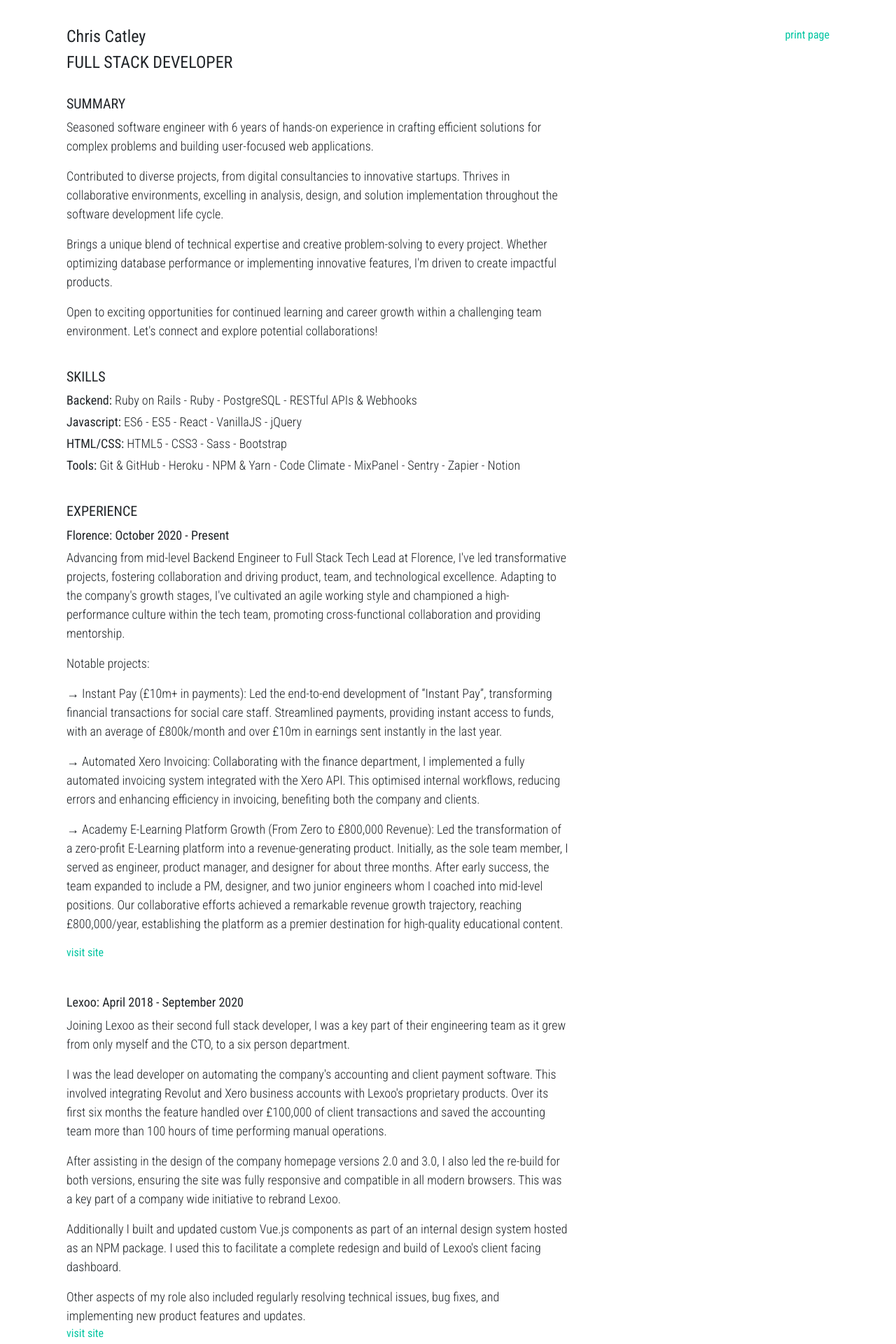
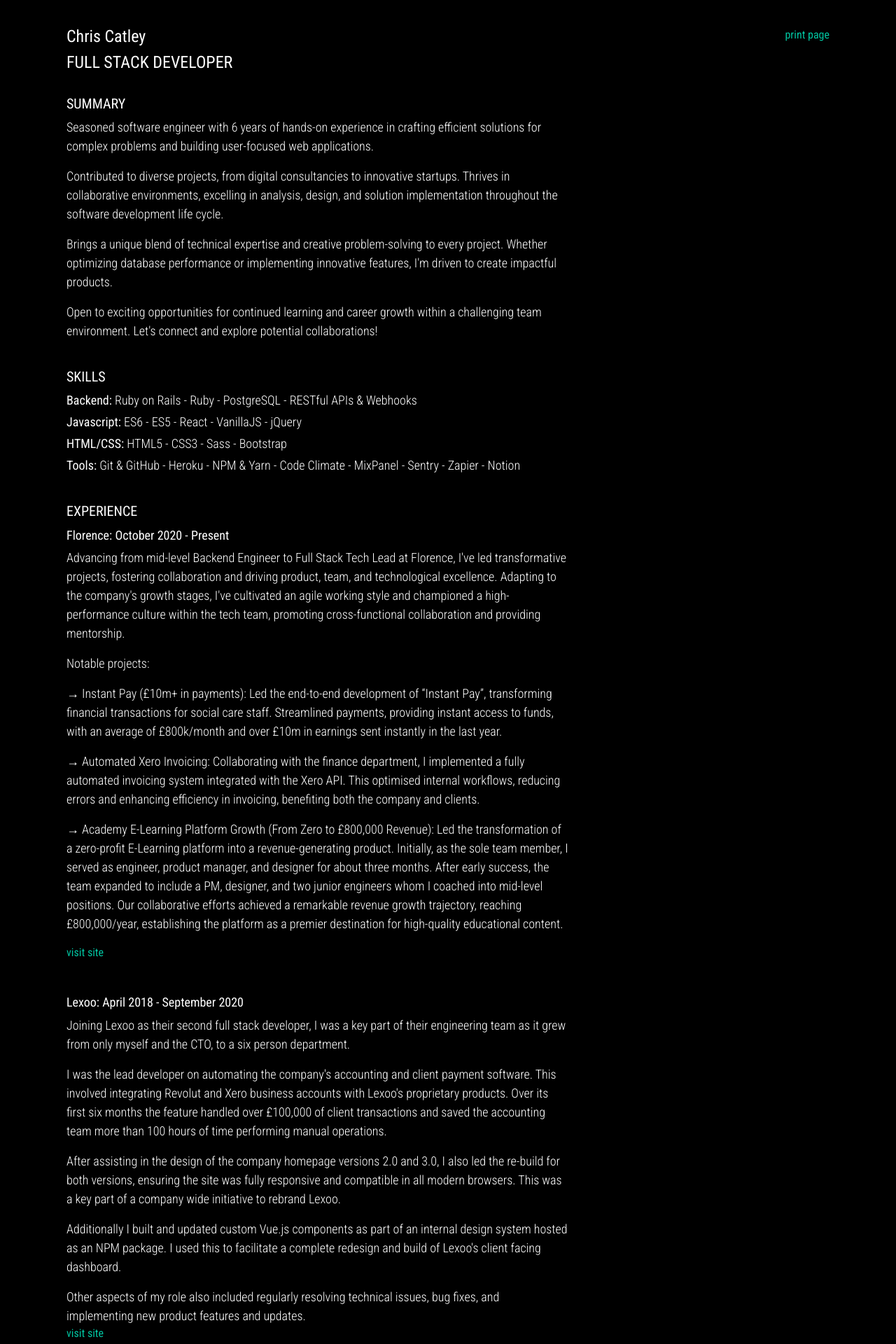
Before and after one commit to catley85/catley85.github.io, a PHP site: page /cv.html in a window 1280 px wide. Shown: the top 1920 px of the page at 70% size. Run offline with PHP 8.4, Linux system fonts and the light colour scheme.

Commit message:
Dark mode initiated

```diff
--- a/main.css
+++ b/main.css
@@ -4,8 +4,8 @@ body {
   font-family: "Roboto Condensed", sans-serif;
   height: 100%;
   overflow: hidden;
-  /* background-color: black;
-  color: white; */
+  background-color: black;
+  color: white;
 }
 
 a,
```
